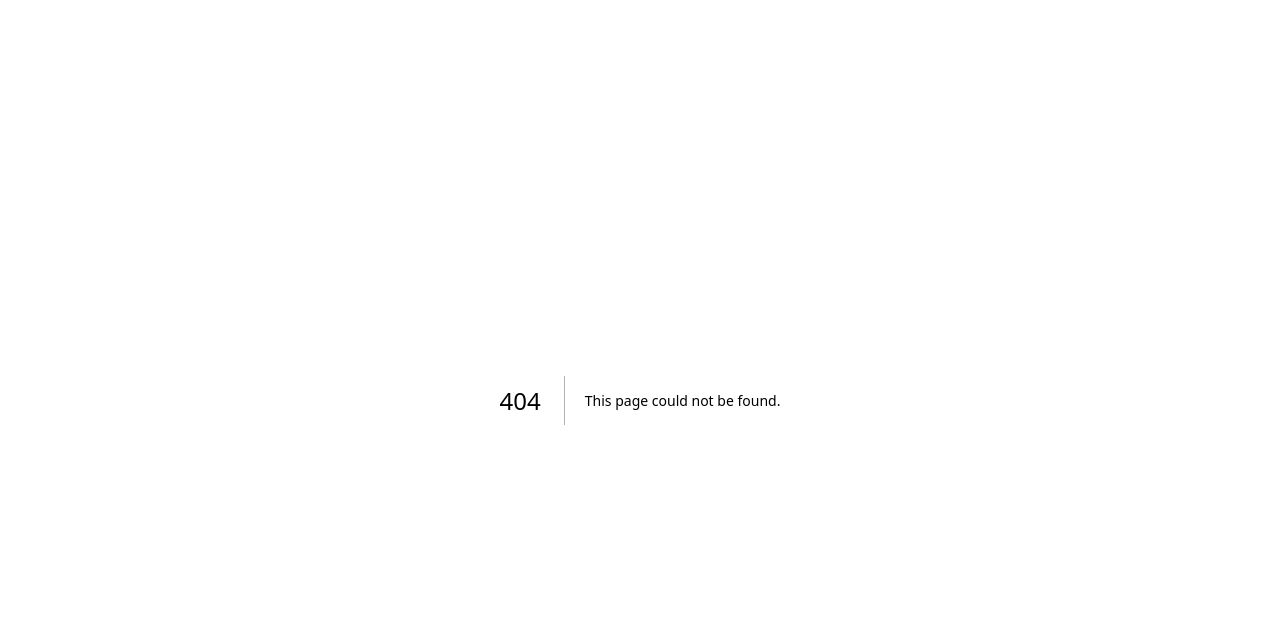
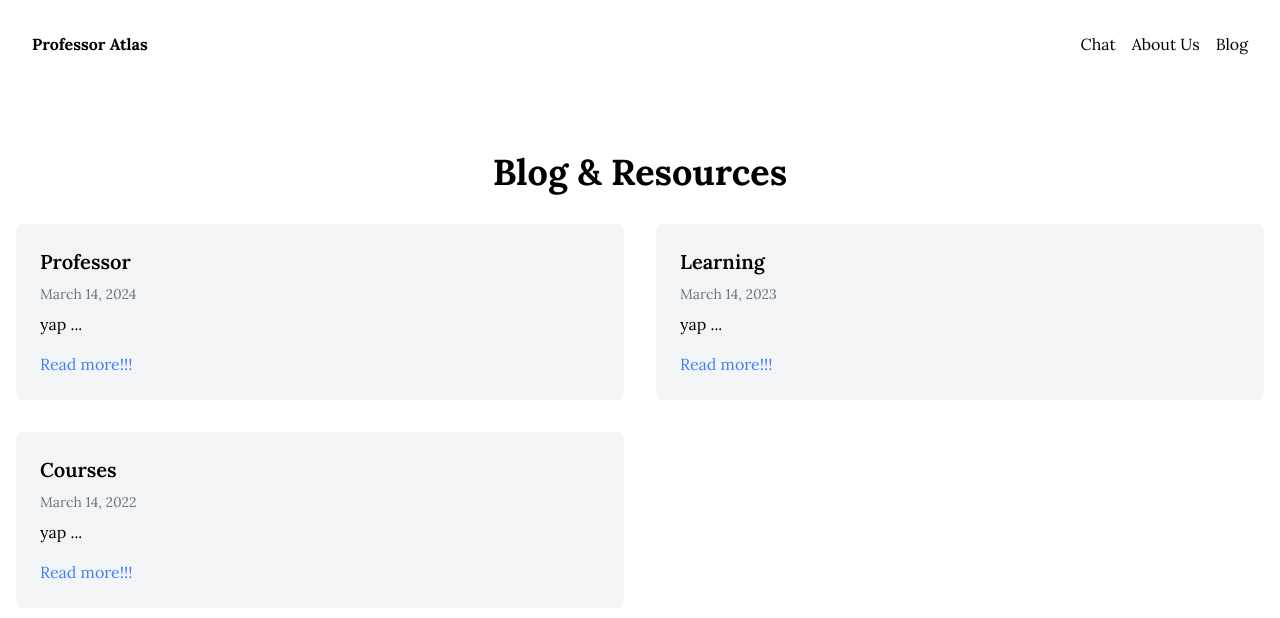
Before and after one commit to Team-S-I-R/rate-my-professor-hs, a Next.js app in the folder frontend/: page /blog in a window 1280 px wide. Before the commit this address had no page. Shown: the top 618 px of the page. Built offline with nearby package versions, Linux system fonts and the light colour scheme.

Commit message:
block + quick fix

```diff
--- /dev/null
+++ b/frontend/app/blog/[slug].tsx
@@ -0,0 +1,60 @@
+'use client';
+import React from 'react';
+import Header from '../rate-components/header';
+import { motion } from 'framer-motion';
+
+type BlogPostType = {
+  title: string;
+  content: string;
+  date: string;
+};
+
+type BlogContentType = {
+  [key: string]: BlogPostType;
+};
+const blogContent: BlogContentType = {
+  "professor": {
+    title: "Professor",
+    content: "yap ...",
+    date: "March 14, 2024",
+  },
+  "learning": {
+    title: "learning",
+    content: "yap ...",
+    date: "March 14, 2023",
+  },
+  "courses": {
+    title: "Courses",
+    content: "yap ...",
+    date: "March 14, 2022",
+  },
+};
+
+type BlogPostProps = {
+  params: {
+    slug: string;
+  };
+};
+export default function BlogPost({ params }: BlogPostProps) {
+  const { slug } = params;
+  const post = blogContent[slug];
+
+  if (!post) {
+    return <div>post not found, so sad</div>;
+  }
+
+  return (
+    <main className="w-screen bg-white text-black min-h-screen overflow-y-auto">
+      <Header/>
+      <motion.div
+        initial={{ opacity: 0, y: 50 }}
+        animate={{ opacity: 1, y: 0 }}
+        transition={{ duration: 0.5 }}
+        className="container mx-auto px-4 py-16">
+        <h1 className="text-4xl font-bold text-center mb-8">{post.title}</h1>
+        <p className="text-sm text-gray-500 mb-4">{post.date}</p>
+        <p>{post.content}</p>
+      </motion.div>
+    </main>
+  );
+}
--- /dev/null
+++ b/frontend/app/blog/page.tsx
@@ -0,0 +1,58 @@
+'use client';
+
+import React from 'react';
+import Header from '../rate-components/header';
+import { motion } from 'framer-motion';
+import Link from 'next/link';
+
+const blogPosts = [
+  {
+    slug: "professor",
+    title: "Professor",
+    excerpt: "yap ...",
+    date: "March 14, 2024",
+  },
+  {
+    slug: "learning",
+    title: "Learning",
+    excerpt: "yap ...",
+    date: "March 14, 2023",
+  },
+  {
+    slug: "courses",
+    title: "Courses",
+    excerpt: "yap ...",
+    date: "March 14, 2022",
+  },
+];
+
+export default function Blog() {
+  return (
+    <main className="w-screen bg-white text-black min-h-screen overflow-y-auto">
+      <Header />
+      <motion.div
+        initial={{ opacity: 0, y: 50 }}
+        animate={{ opacity: 1, y: 0 }}
+        transition={{ duration: 0.5 }}
+        className="container mx-auto px-4 py-16"
+      >
+        <h1 className="text-4xl font-bold text-center mb-8">Blog & Resources</h1>
+        <div className="grid grid-cols-1 md:grid-cols-2 gap-8">
+          {blogPosts.map((post, index) => (
+            <motion.div
+              key={index}
+              initial={{ opacity: 0, y: 50 }}
+              animate={{ opacity: 1, y: 0 }}
+              transition={{ duration: 0.5, delay: index * 0.1 }}
+              className="bg-gray-100 rounded-lg p-6">
+              <h2 className="text-xl font-semibold mb-2">{post.title}</h2>
+              <p className="text-sm text-gray-500 mb-2">{post.date}</p>
+              <p>{post.excerpt}</p>
+              <Link href={`/blog/${post.slug}`} className="text-blue-500 hover:underline mt-4 block">Read more!!!</Link>
+            </motion.div>
+          ))}
+        </div>
+      </motion.div>
+    </main>
+  );
+}
--- a/frontend/app/chat/page.tsx
+++ b/frontend/app/chat/page.tsx
@@ -93,7 +93,7 @@ export default function Chat() {
         </div>
         <div className="p-4 border-t">
           <textarea
-            className="w-full p-2 border rounded"
+            className="w-full p-2 border rounded text-gray-800"
             placeholder="Type your message here..."
             value={message}
             onChange={(e) => setMessage(e.target.value)}
--- a/frontend/app/rate-components/header.tsx
+++ b/frontend/app/rate-components/header.tsx
@@ -6,7 +6,8 @@ export default function Header({ className = "" }) {
             <Link href="/" className="font-bold hover:underline">Professor Atlas</Link>
             <div>
                 <Link href="/chat" className="hover:underline mr-4">Chat</Link>
-                <Link href="/about" className="hover:underline">About Us</Link>
+                <Link href="/about" className="hover:underline mr-4">About Us</Link>
+                <Link href="/blog" className="hover:underline">Blog</Link>
             </div>
         </div>
     )
```
